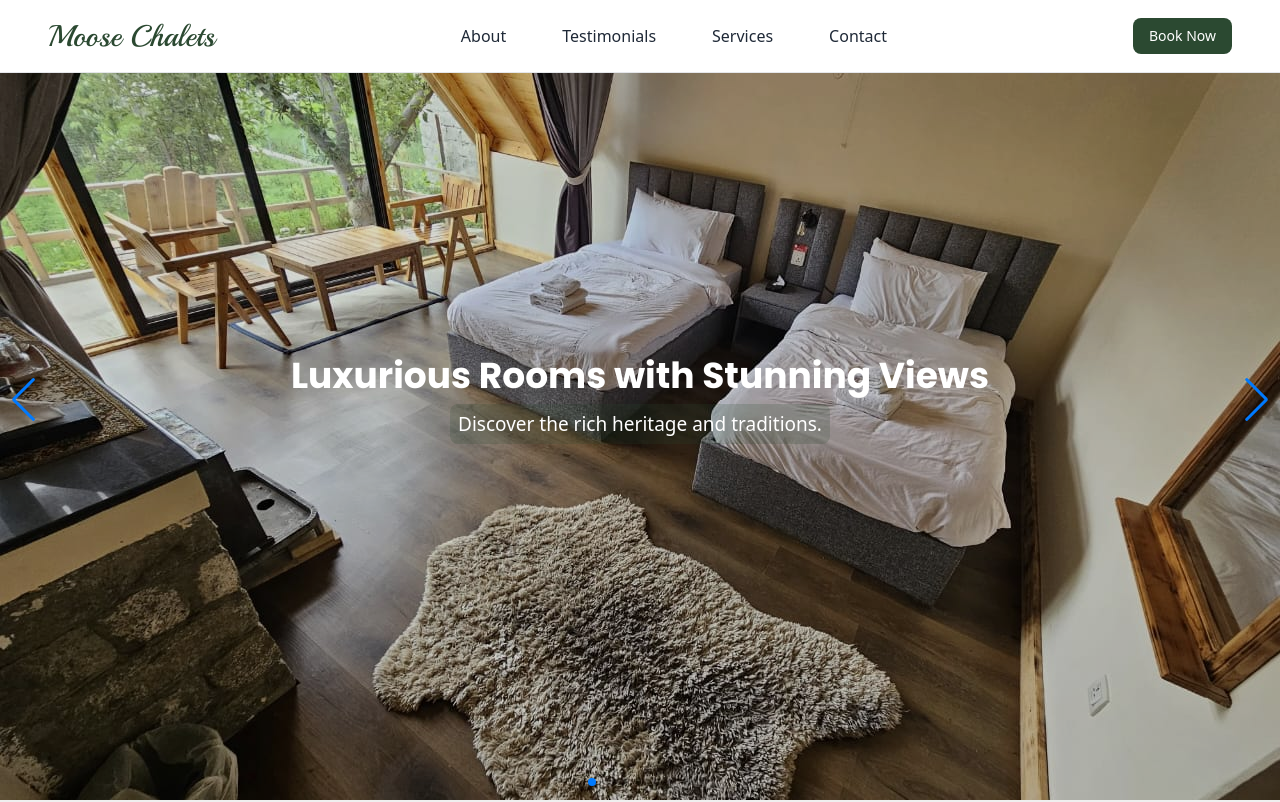
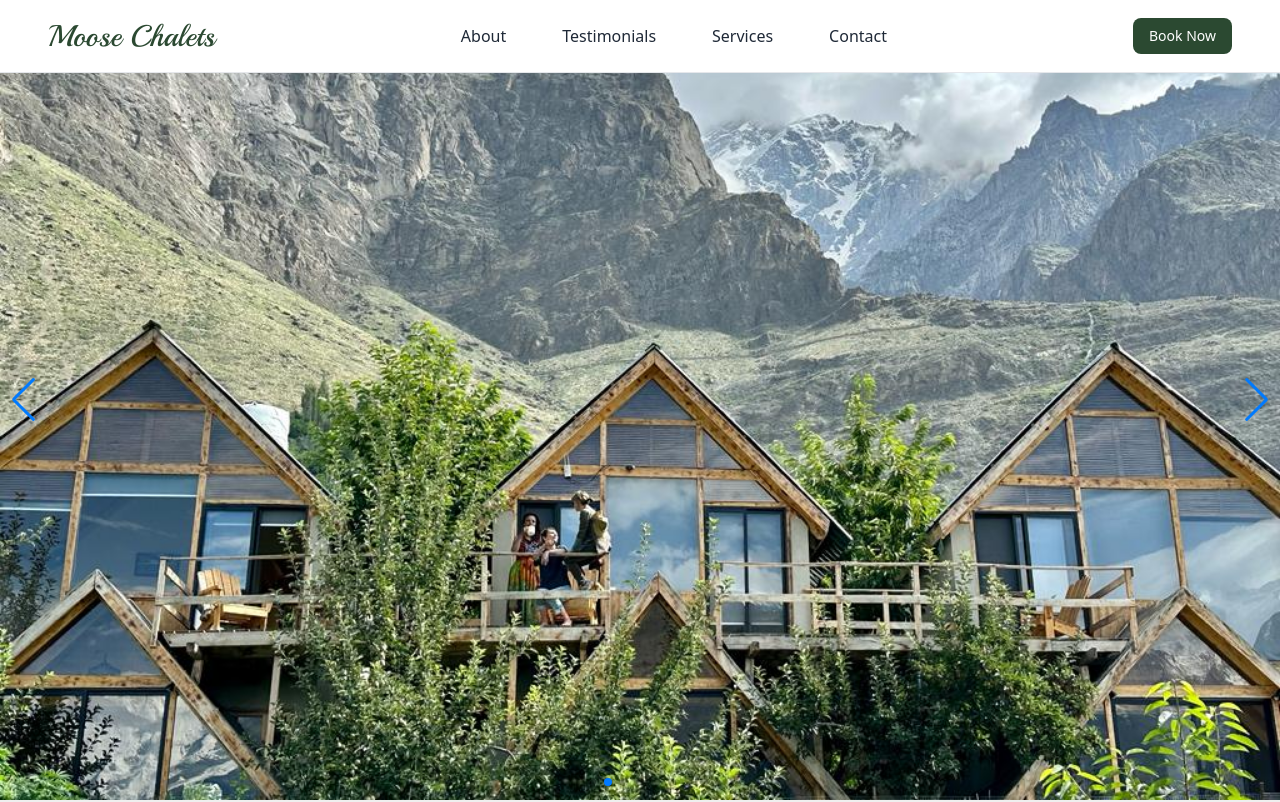
Before and after one commit to LubnaKhush/moose-chalets, a Next.js app: page / in a window 1280 px wide. Shown: the top 802 px of the page. Built offline with nearby package versions, Linux system fonts and the light colour scheme.

Commit message:
removed slider heading and description

```diff
--- a/src/sections/Footer.jsx
+++ b/src/sections/Footer.jsx
@@ -24,7 +24,7 @@ const Footer = () => {
       id="footer"
       className="relative  w-full text-white"
       style={{
-        backgroundImage: `url('/assets/image.png')`, // Directly reference the image path
+        backgroundImage: `url('/assets/image.webp')`, // Directly reference the image path
         backgroundSize: "cover",
         backgroundPosition: "center",
         backgroundRepeat: "no-repeat",
--- a/src/sections/HeroSection.jsx
+++ b/src/sections/HeroSection.jsx
@@ -69,7 +69,7 @@ export default function HeroSection() {
           nextEl: ".swiper-button-next",
         }}
         pagination={{ clickable: true }}
-        autoplay={{ delay: 3000 }} // Set autoplay delay
+        autoplay={{ delay: 2000 }} // Set autoplay delay
         className="h-full"
       >
         {images.map((image, index) => (
@@ -83,12 +83,12 @@ export default function HeroSection() {
               alt={image.title}
               className="w-full h-full object-cover"
             />
-            <div className="absolute inset-0 bg-black bg-opacity-15 flex flex-col  justify-center sm:items-center text-white p-4">
+            {/* <div className="absolute inset-0 bg-black bg-opacity-15 flex flex-col  justify-center sm:items-center text-white p-4">
               <h2 className="text-2xl sm:text-4xl font-Poppins  font-bold mb-2 t">
                 {image.title}
               </h2>
               <p className="text-base bg-heading bg-opacity-20 p-2 rounded-lg sm:text-[19px]">{image.description}</p>
-            </div>
+            </div> */}
           </SwiperSlide>
         ))}
         <div className="sm:block hidden">
```
Also changed, not shown: 1 other file (tests, documents, lock files or other folders).
